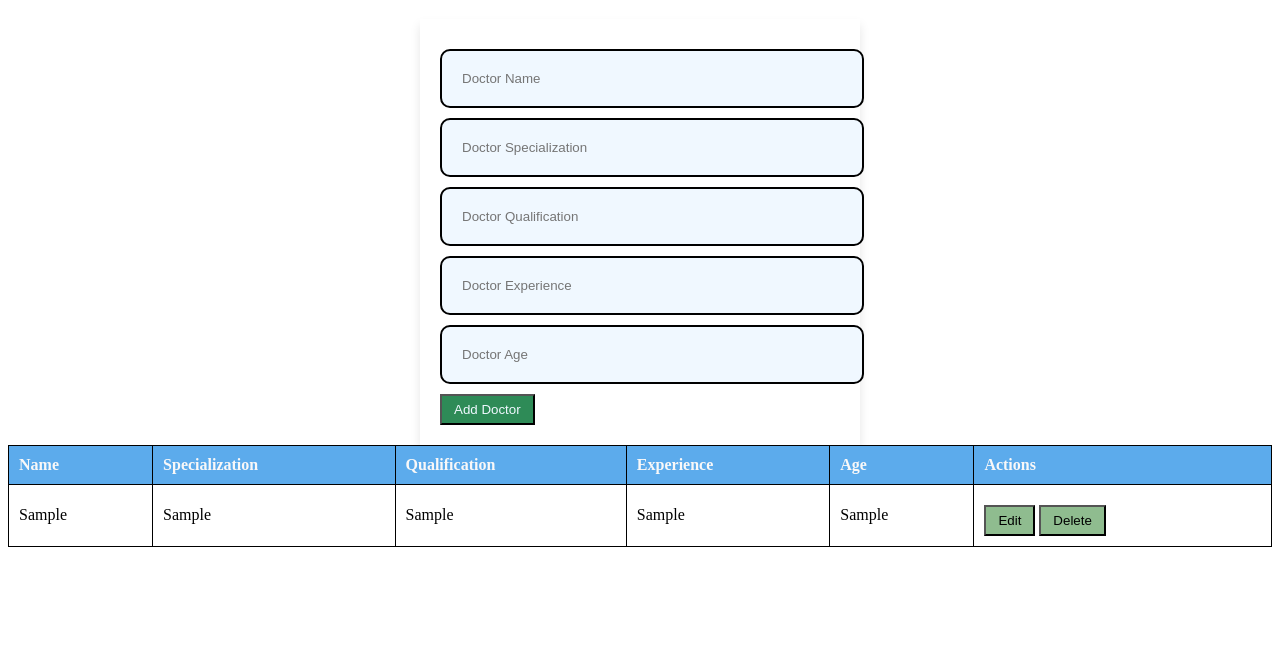
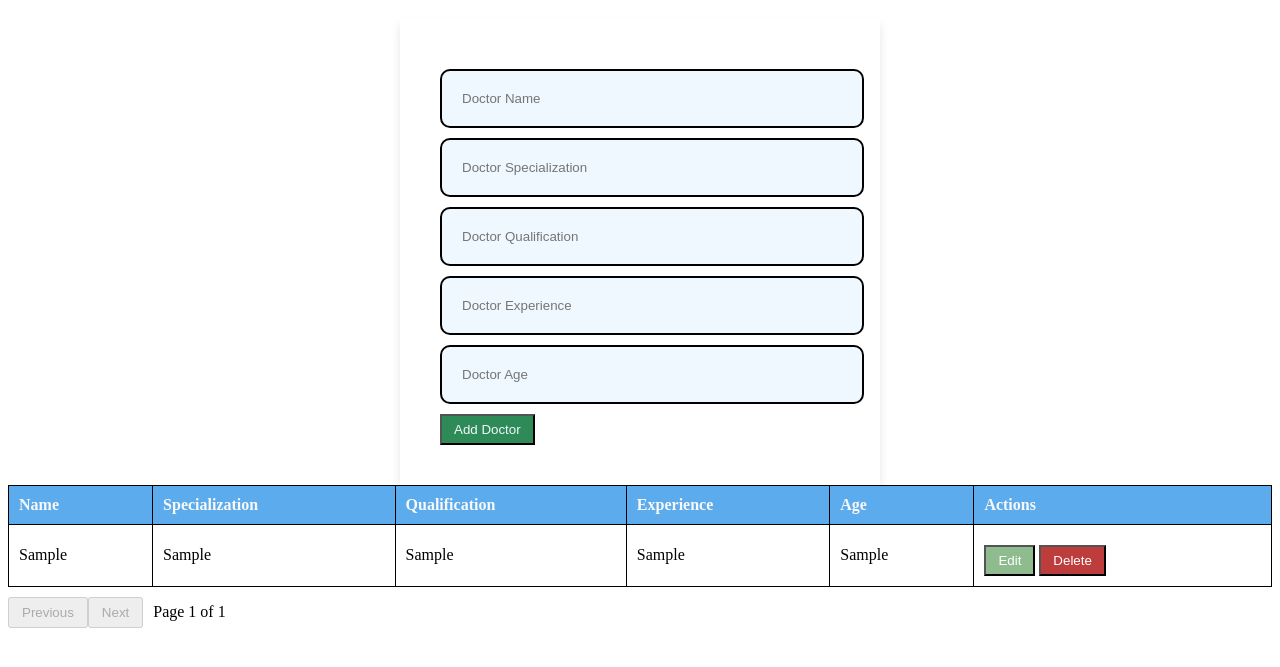
Before and after one commit to bhavya2004gutha/Crud-Operations, a plain HTML site: page index.html in a window 1280 px wide. Both pictures are taken after typing "Sample", "Sample", "Sample", "Sample", "Sample" into the empty fields and a click on the button "Add Doctor". Shown: the part 61-728 px from the top of the page. Drawn offline with Linux system fonts and the light colour scheme.

Commit message:
Add files via upload

```diff
--- a/index.css
+++ b/index.css
@@ -36,7 +36,7 @@ input {
 
 .forms {
   width: 400px;
-  padding: 20px;
+  padding: 40px;
   margin-left: auto;
   margin-right: auto;
   box-shadow: 0px 6px 10px rgba(0, 0, 0, 0.1);
@@ -53,9 +53,11 @@ th{
 
 .color{
     background-color: darkseagreen;
+    color:white;
 
 }
 
 .colorfile{
-    background-color: darkseagreen;
+    background-color: rgb(189, 60, 60);
+    color:white;
 }
--- a/index.html
+++ b/index.html
@@ -32,7 +32,7 @@
     </thead>
     <tbody></tbody>
   </table>
-
+<div id="paginationControls"></div>
   <script src="index.js"></script>
 </body>
 </html>
--- a/index.js
+++ b/index.js
@@ -1,3 +1,84 @@
+ const rowsPerPage = 1;
+  let currentPage = 1;
+  let doctors = [];
+
+  function saveToLocalStorage() {
+    localStorage.setItem('doctorsData', JSON.stringify(doctors));
+  }
+
+  function loadFromLocalStorage() {
+    const stored = localStorage.getItem('doctorsData');
+    doctors = stored ? JSON.parse(stored) : [];
+  }
+
+  function renderTable() {
+    const tbody = document.querySelector('#doctorTable tbody');
+    tbody.innerHTML = '';
+
+
+    const start = (currentPage - 1) * rowsPerPage;
+    const end = start + rowsPerPage;
+    const pageDoctors = doctors.slice(start, end);
+
+    if (pageDoctors.length === 0 && currentPage > 1) {
+
+      currentPage--;
+      return renderTable();
+    }
+
+    for (const doc of pageDoctors) {
+      const tr = document.createElement('tr');
+      tr.innerHTML = `
+        <td>${doc.name}</td>
+        <td>${doc.specialization}</td>
+        <td>${doc.qualification}</td>
+        <td>${doc.experience}</td>
+        <td>${doc.age}</td>
+        <td>
+          <button class="color" onclick="editRow(${doctors.indexOf(doc)})">Edit</button>
+          <button class="colorfile" onclick="deleteRow(${doctors.indexOf(doc)})">Delete</button>
+        </td>
+      `;
+      tbody.appendChild(tr);
+    }
+
+    renderPaginationButtons();
+  }
+
+  function renderPaginationButtons() {
+    const container = document.getElementById('paginationControls');
+    const totalPages = Math.ceil(doctors.length / rowsPerPage) || 1;
+    container.innerHTML = '';
+
+    const prevBtn = document.createElement('button');
+    prevBtn.textContent = 'Previous';
+    prevBtn.disabled = currentPage === 1;
+    prevBtn.onclick = () => {
+      if (currentPage > 1) {
+        currentPage--;
+        renderTable();
+      }
+    };
+    container.appendChild(prevBtn);
+
+
+    const nextBtn = document.createElement('button');
+    nextBtn.textContent = 'Next';
+    nextBtn.disabled = currentPage === totalPages;
+    nextBtn.onclick = () => {
+      if (currentPage < totalPages) {
+        currentPage++;
+        renderTable();
+      }
+    };
+    container.appendChild(nextBtn);
+
+    const pageInfo = document.createElement('span');
+    pageInfo.style.marginLeft = '10px';
+    pageInfo.textContent = `Page ${currentPage} of ${totalPages}`;
+    container.appendChild(pageInfo);
+  }
+
   function addDoctor() {
     const name = document.getElementById('docName').value.trim();
     const specialization = document.getElementById('docSpecialization').value.trim();
@@ -10,47 +91,48 @@ function addDoctor() {
       return;
     }
 
-  const table = document.getElementById('doctorTable').getElementsByTagName('tbody')[0];
-  const newRow = table.insertRow();
+    doctors.push({ name, specialization, qualification, experience, age });
+    saveToLocalStorage();
 
-  newRow.innerHTML = `
-    <td>${name}</td>
-    <td>${specialization}</td>
-    <td>${qualification}</td>
-    <td>${experience}</td>
-    <td>${age}</td>
-    <td>
-      <button class ="color" onclick="editRow(this)">Edit</button>
-      <button class ="colorfile" onclick="deleteRow(this)">Delete</button>
-    </td>
-  `;
 
     document.getElementById('docName').value = '';
     document.getElementById('docSpecialization').value = '';
     document.getElementById('docQualification').value = '';
     document.getElementById('docExperience').value = '';
     document.getElementById('docAge').value = '';
+
+    currentPage = Math.ceil(doctors.length / rowsPerPage);
+    renderTable();
   }
 
-function deleteRow(button) {
-  button.closest('tr').remove();
+  function deleteRow(index) {
+    if (confirm('Are you sure you want to delete this doctor?')) {
+      doctors.splice(index, 1);
+      saveToLocalStorage();
+      renderTable();
+    }
   }
 
-function editRow(button) {
-  const row = button.closest('tr');
-  const cells = row.getElementsByTagName('td');
+  function editRow(index) {
+    const doc = doctors[index];
+    const name = prompt("Edit Name:", doc.name);
+    if (!name) return;
+    const specialization = prompt("Edit Specialization:", doc.specialization);
+    if (!specialization) return;
+    const qualification = prompt("Edit Qualification:", doc.qualification);
+    if (!qualification) return;
+    const experience = prompt("Edit Experience:", doc.experience);
+    if (!experience) return;
+    const age = prompt("Edit Age:", doc.age);
+    if (!age) return;
 
-  const name = prompt("Edit Name:", cells[0].innerText);
-  const specialization = prompt("Edit Specialization:", cells[1].innerText);
-  const qualification = prompt("Edit Qualification:", cells[2].innerText);
-  const experience = prompt("Edit Experience:", cells[3].innerText);
-  const age = prompt("Edit Age:", cells[4].innerText);
+    doctors[index] = { name, specialization, qualification, experience, age };
+    saveToLocalStorage();
+    renderTable();
+  }
 
-  if (name && specialization && qualification && experience && age) {
-    cells[0].innerText = name;
-    cells[1].innerText = specialization;
-    cells[2].innerText = qualification;
-    cells[3].innerText = experience;
-    cells[4].innerText = age;
-  }
-}
+
+  window.onload = function () {
+    loadFromLocalStorage();
+    renderTable();
+  };
```
Lines whose indentation alone changed are shown as unchanged.
